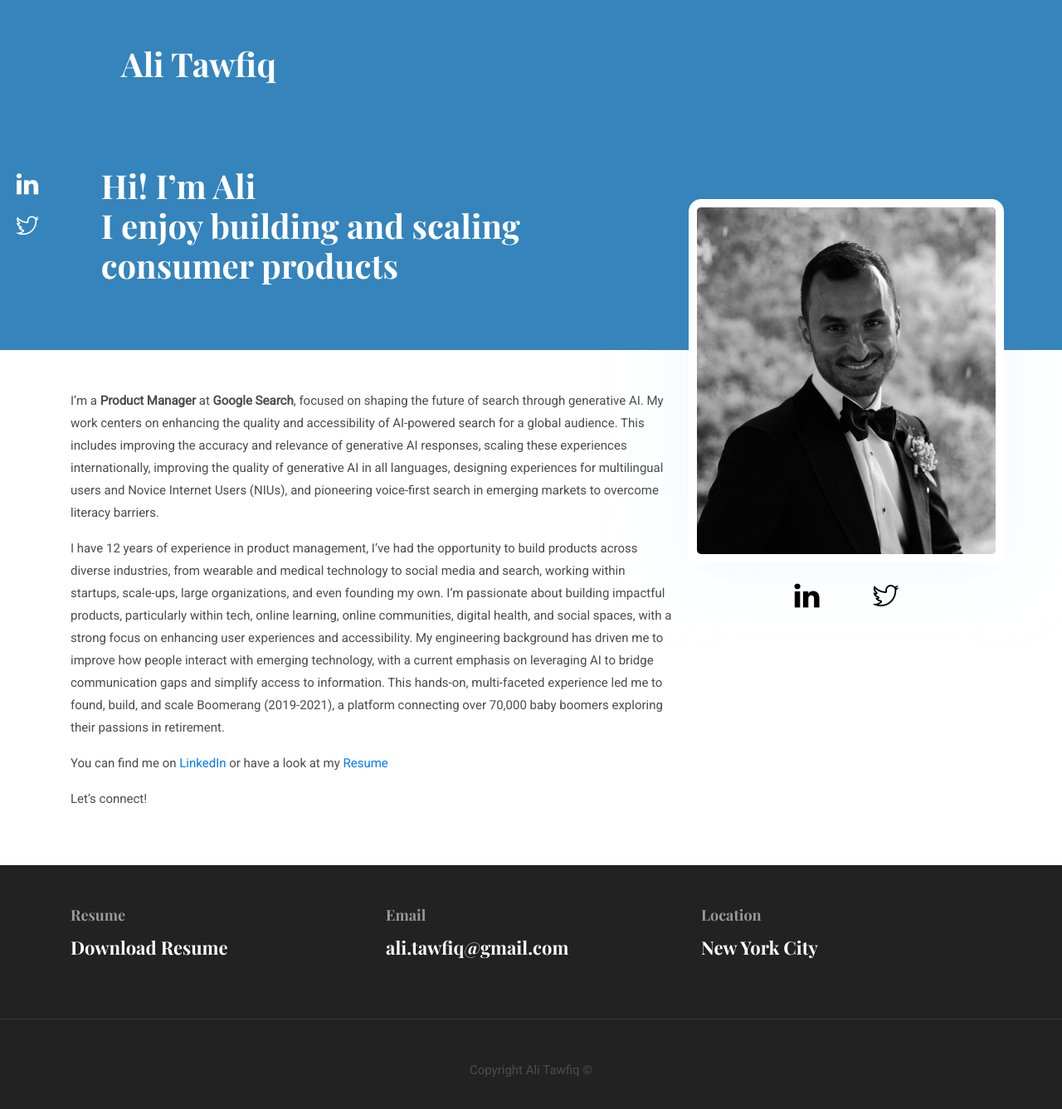
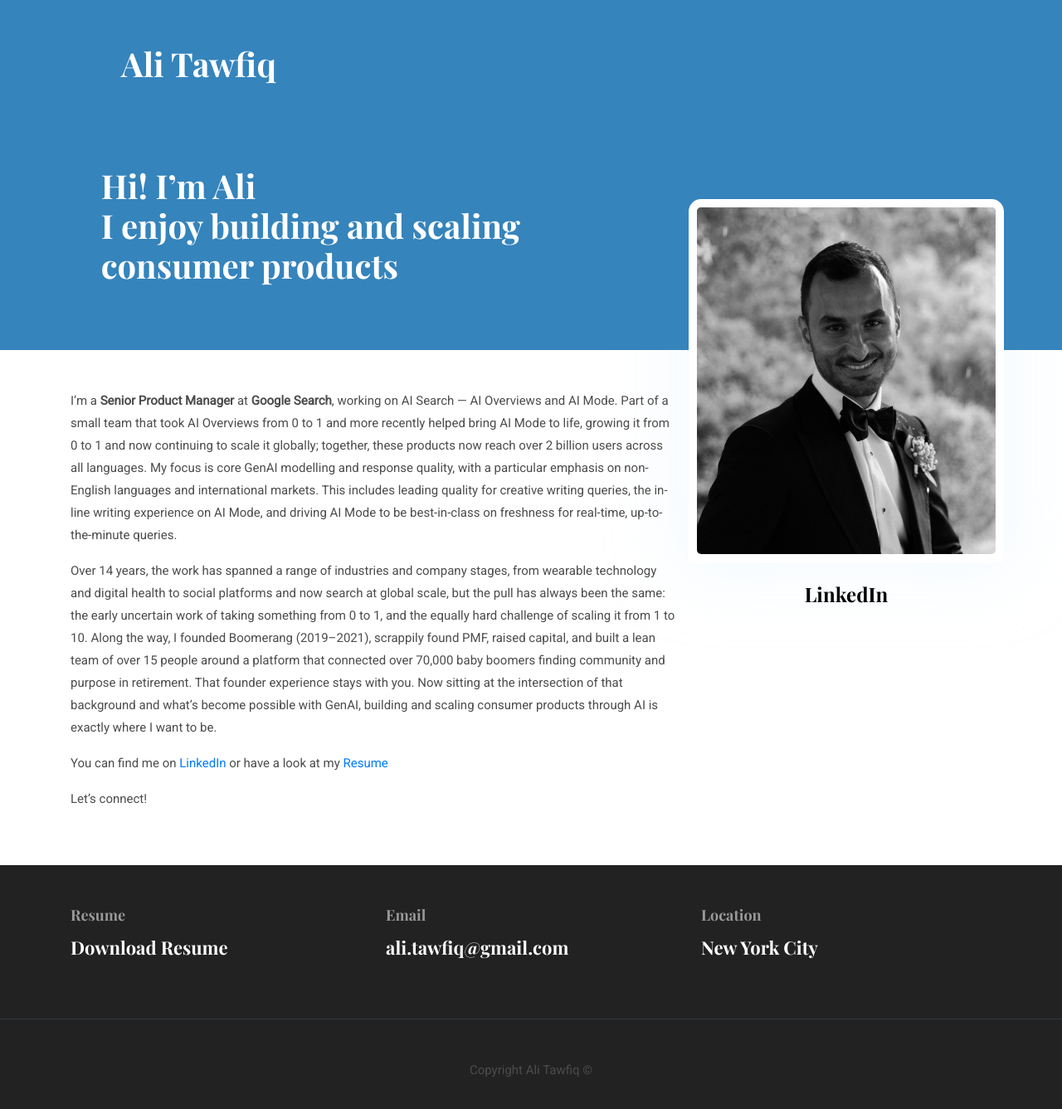
Before and after one commit to atawfiq/ALITAWFIQCOM, a Jekyll site: the page built from _pages/about.md, in a window 1280 px wide and 1368 px high. Shown: the top 1337 px of the window at 83% size. Built offline with Jekyll 4.4.1, drawn with Linux system fonts in a browser that asks for light colours.

Commit message:
Update site and resume for 2026

```diff
--- a/_data/settings.yml
+++ b/_data/settings.yml
@@ -34,8 +34,6 @@ hero:
   hero-title: Hi! I’m Ali <br> I enjoy building and scaling<br> impactful products
 
 social:
-- {icon: "ti-linkedin", link: "https://www.linkedin.com/in/atawfiq/"}
-- {icon: "ti-twitter", link: "https://twitter.com/atawfiq"}
 
 #-------------------------------
 # About (Section and Page)
--- a/_includes/footer.html
+++ b/_includes/footer.html
@@ -9,7 +9,7 @@
         <div class="col-md-4">
           <h5 class="text-light">Resume</h5>
           <p class="text-white paragraph-lg font-secondary">
-            <a href="/downloads/Ali_Tawfiq_Resume_0324.pdf" class="text-white" target="_blank">Download Resume</a>
+            <a href="/downloads/Ali_Tawfiq_Resume_0626.pdf" class="text-white" target="_blank">Download Resume</a>
           </p>
         </div>
         <div class="col-md-4">
--- a/_layouts/about.html
+++ b/_layouts/about.html
@@ -38,12 +38,9 @@ layout: default
               <img src="{{ site.baseurl }}/{{ page.image }}" alt="{{ page.author }}" class="img-fluid w-100 rounded-lg border-thick border-white">
             </div>
           </div>
-          <div class="row">
-            <div class="col-3 offset-3">
-              <a class="text-dark" style="font-size:2rem" href="https://www.linkedin.com/in/atawfiq/" target="_blank"><i class="ti-linkedin"></i></a>
-            </div>
-            <div class="col-3">
-              <a class="text-dark" style="font-size:2rem" href="https://twitter.com/atawfiq" target="_blank"><i class="ti-twitter"></i></a>
+          <div class="row justify-content-center">
+            <div class="col-auto">
+              <a class="text-dark font-tertiary" style="font-size:1.5rem" href="https://www.linkedin.com/in/atawfiq/" target="_blank">LinkedIn</a>
             </div>
           </div>
         </div>
--- a/_pages/about.md
+++ b/_pages/about.md
@@ -8,10 +8,10 @@ permalink: /
 ---
 
 
-I'm a <b> Product Manager</b> at <b>Google Search</b>, focused on shaping the future of search through generative AI. My work centers on enhancing the quality and accessibility of AI-powered search for a global audience. This includes improving the accuracy and relevance of generative AI responses, scaling these experiences internationally, improving the quality of generative AI in all languages, designing experiences for multilingual users and Novice Internet Users (NIUs), and pioneering voice-first search in emerging markets to overcome literacy barriers.
+I'm a <b>Senior Product Manager</b> at <b>Google Search</b>, working on AI Search — AI Overviews and AI Mode. Part of a small team that took AI Overviews from 0 to 1 and more recently helped bring AI Mode to life, growing it from 0 to 1 and now continuing to scale it globally; together, these products now reach over 2 billion users across all languages. My focus is core GenAI modelling and response quality, with a particular emphasis on non-English languages and international markets. This includes leading quality for creative writing queries, the in-line writing experience on AI Mode, and driving AI Mode to be best-in-class on freshness for real-time, up-to-the-minute queries.
 
-I have 12 years of experience in product management, I've had the opportunity to build products across diverse industries, from wearable and medical technology to social media and search, working within startups, scale-ups, large organizations, and even founding my own. I'm passionate about building impactful products, particularly within tech, online learning, online communities, digital health, and social spaces, with a strong focus on enhancing user experiences and accessibility. My engineering background has driven me to improve how people interact with emerging technology, with a current emphasis on leveraging AI to bridge communication gaps and simplify access to information. This hands-on, multi-faceted experience led me to found, build, and scale Boomerang (2019-2021), a platform connecting over 70,000 baby boomers exploring their passions in retirement.
+Over 14 years, the work has spanned a range of industries and company stages, from wearable technology and digital health to social platforms and now search at global scale, but the pull has always been the same: the early uncertain work of taking something from 0 to 1, and the equally hard challenge of scaling it from 1 to 10. Along the way, I founded Boomerang (2019–2021), scrappily found PMF, raised capital, and built a lean team of over 15 people around a platform that connected over 70,000 baby boomers finding community and purpose in retirement. That founder experience stays with you. Now sitting at the intersection of that background and what's become possible with GenAI, building and scaling consumer products through AI is exactly where I want to be.
 
-You can find me on [LinkedIn](https://www.linkedin.com/in/atawfiq/) or have a look at my [Resume](/downloads/Ali_Tawfiq_Resume_0324.pdf)
+You can find me on [LinkedIn](https://www.linkedin.com/in/atawfiq/) or have a look at my [Resume](/downloads/Ali_Tawfiq_Resume_0626.pdf)
 
 Let's connect!
```
Also changed, not shown: 2 other files.
